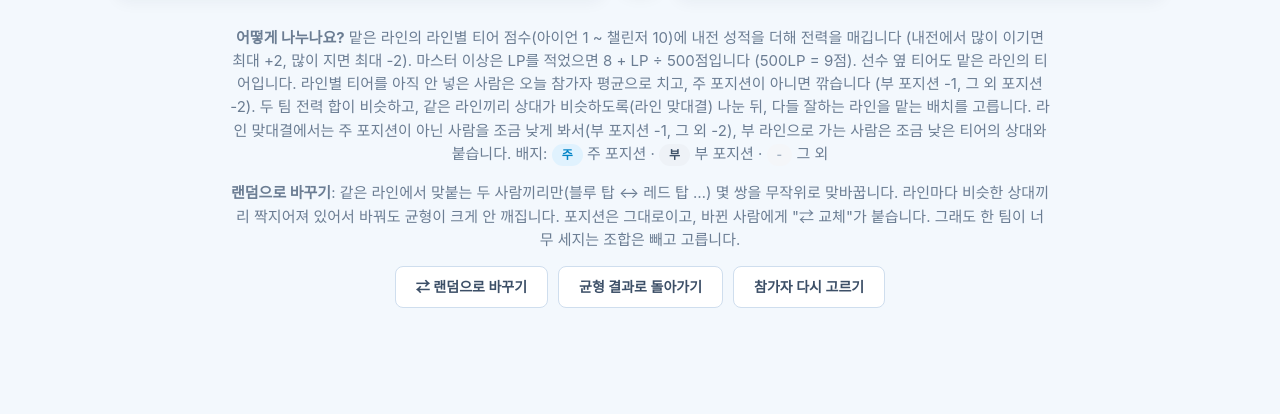
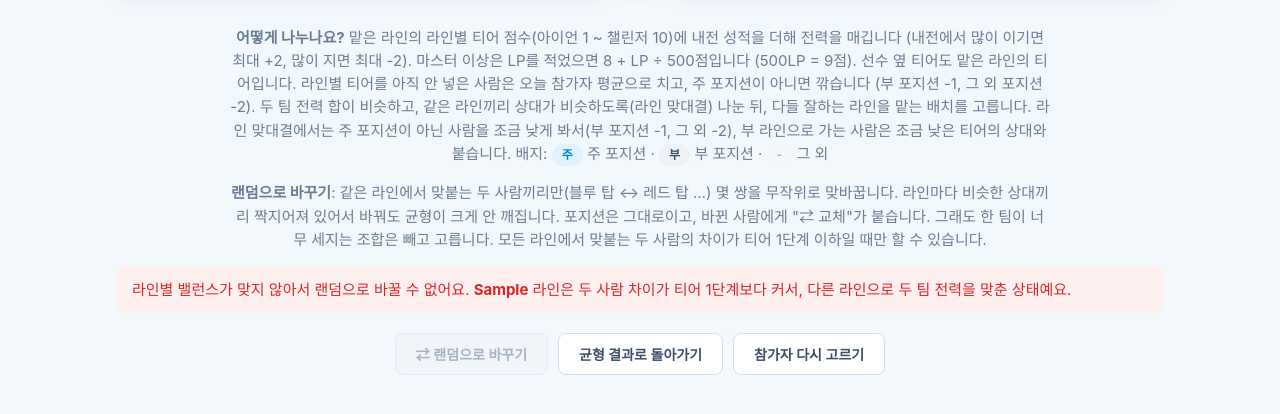
Before and after one commit to s3u0n4/in-house, a Spring app: template src/main/resources/templates/team-result.html in a window 1280 px wide. Shown: the part 280-694 px from the top of the page. Run offline with Thymeleaf, Linux system fonts and the light colour scheme; the template is opened without the code that fills it: most values are stand-ins (such as "Sample title", 1, 10 or a date in 2020); data that the repository does not hold is empty; some of the project's set-up classes (security, data sources, template engines, error pages and the like) are left out, and stand-ins take their place; some web fonts are replaced.

Commit message:
팀 나누기: 라인별 밸런스가 맞을 때만 랜덤 교체 허용
Co-Authored-By: Claude Opus 5.5 <noreply@anthropic.com>

```diff
--- a/src/main/resources/static/css/style.css
+++ b/src/main/resources/static/css/style.css
@@ -142,6 +142,7 @@ main.auth .flash, main.auth .alert { margin: 0 0 16px; }
     cursor: pointer; transition: background .15s, color .15s, border-color .15s;
 }
 .btn:hover { background: var(--surface-2); border-color: var(--accent); color: var(--accent-strong); }
+.btn:disabled, .btn:disabled:hover { background: #f1f4f8; border-color: var(--line); color: var(--dim); cursor: not-allowed; transform: none; }
 .btn:active { transform: translateY(1px); }
 .btn.primary { background: var(--accent); border-color: var(--accent); color: #fff; }
 .btn.primary:hover { background: var(--accent-strong); border-color: var(--accent-strong); color: #fff; }
--- a/src/main/resources/templates/team-result.html
+++ b/src/main/resources/templates/team-result.html
@@ -58,12 +58,20 @@
         · <span class="badge fit-0">-</span> 그 외</p>
     <p class="muted"><strong>랜덤으로 바꾸기</strong>: 같은 라인에서 맞붙는 두 사람끼리만(블루 탑 ↔ 레드 탑 …) 몇 쌍을 무작위로 맞바꿉니다.
         라인마다 비슷한 상대끼리 짝지어져 있어서 바꿔도 균형이 크게 안 깨집니다. 포지션은 그대로이고, 바뀐 사람에게 "⇄ 교체"가 붙습니다.
-        그래도 한 팀이 너무 세지는 조합은 빼고 고릅니다.</p>
+        그래도 한 팀이 너무 세지는 조합은 빼고 고릅니다.
+        모든 라인에서 맞붙는 두 사람의 차이가 티어 1단계 이하일 때만 할 수 있습니다.</p>
+    <!-- 라인끼리 안 맞는데 다른 라인으로 팀 전력을 맞춘 결과: 랜덤 교체를 막고 이유를 보여준다 -->
+    <p class="alert error" th:unless="${#lists.isEmpty(unbalancedLanes)}">
+        라인별 밸런스가 맞지 않아서 랜덤으로 바꿀 수 없어요.
+        <strong th:text="${#strings.listJoin(unbalancedLanes, ', ')}">TOP, MID</strong> 라인은 두 사람 차이가 티어 1단계보다 커서,
+        다른 라인으로 두 팀 전력을 맞춘 상태예요.</p>
 
     <div class="actions">
         <a class="btn primary" th:if="${isAdmin}"
            th:href="@{/matches/new(blue=${split.blue().playerIds()}, red=${split.red().playerIds()})}">이 팀으로 경기 기록</a>
-        <a class="btn" th:href="@{/teams/result(playerIds=${playerIds}, shuffle=${nextShuffle})}">⇄ 랜덤으로 바꾸기</a>
+        <a class="btn" th:if="${#lists.isEmpty(unbalancedLanes)}"
+           th:href="@{/teams/result(playerIds=${playerIds}, shuffle=${nextShuffle})}">⇄ 랜덤으로 바꾸기</a>
+        <button class="btn" type="button" th:unless="${#lists.isEmpty(unbalancedLanes)}" disabled>⇄ 랜덤으로 바꾸기</button>
         <a class="btn" th:if="${shuffled}" th:href="@{/teams/result(playerIds=${playerIds})}">균형 결과로 돌아가기</a>
         <a class="btn" th:href="@{/teams(playerIds=${playerIds})}">참가자 다시 고르기</a>
     </div>
```
Also changed, not shown: CLAUDE.md (+1 -0 lines), docs/requirements.md (+1 -0 lines), docs/screen-design.md (+1 -0 lines), src/main/java/com/inhouse/inhouse_manager/team/TeamBalancer.java (+17 -0 lines), src/main/java/com/inhouse/inhouse_manager/team/TeamController.java (+7 -0 lines), 1 other file.
